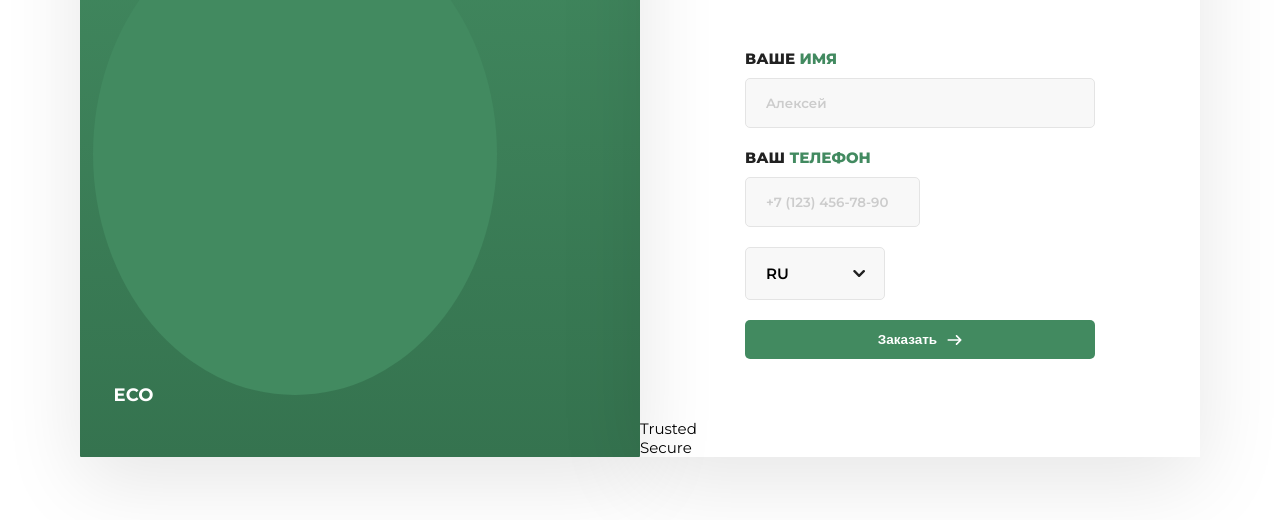
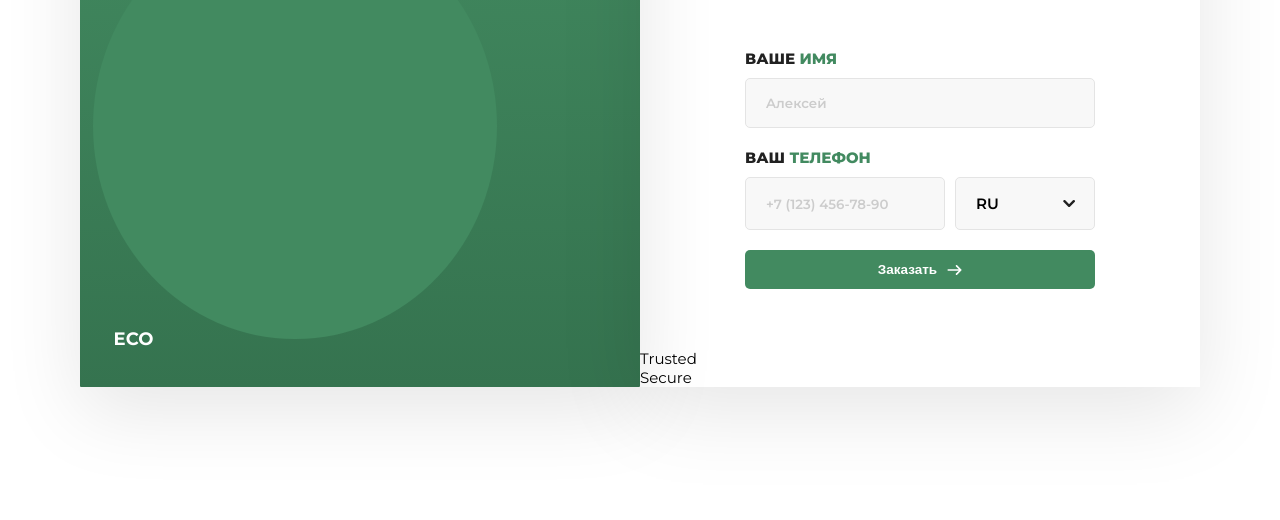
Before and after one commit to valeriastns/order-form, a plain HTML site: page index.html in a window 1280 px wide. Shown: the part 146-666 px from the top of the page. Drawn offline with Linux system fonts and the light colour scheme.

Commit message:
refactor: code refactoring

```diff
--- a/index.html
+++ b/index.html
@@ -31,13 +31,15 @@
             <label class="order-form__text" for="name">ваше <span>имя</span></label>
             <input сlass="order-form__name-input" type="text" id="name" name="name" placeholder="Aлексей">
             <label class="order-form__text" for="phone">ваш <span>телефон</span></label>
-            <input type="tel" id="phone" name="phone" placeholder="+7 (123) 456-78-90" required>
-            <div class="order-form__lang">
-              <ul class="order-form__lang-list"> RU
-                <!-- <li>RU</li>
+            <div class="inputs-wrapper">
+              <input type="tel" id="phone" name="phone" placeholder="+7 (123) 456-78-90" required>
+              <div class="order-form__lang">
+                <ul class="order-form__lang-list"> RU
+                  <!-- <li>RU</li>
                 <li>EN</li>
                 <li>FR</li> -->
-              </ul>
+                </ul>
+              </div>
             </div>
             <button class="order-form__button">Заказать</button>
           </form>
--- a/sass/blocks/_order-form.sass
+++ b/sass/blocks/_order-form.sass
@@ -25,7 +25,7 @@
     width: 100%
     @include input-style
   input[type="tel"]
-    width: 50%
+    width: 57%
     @include input-style
   &__button
     @include btn-style
@@ -56,6 +56,9 @@
       right: 45%
       @include flag-size
   &__lang-list
+  .inputs-wrapper
+    display: flex
+    justify-content: space-between
 
 @media screen and (max-width: 640px)
   .order-form
```
Also changed, not shown: css/styles.css, 1 other file.
